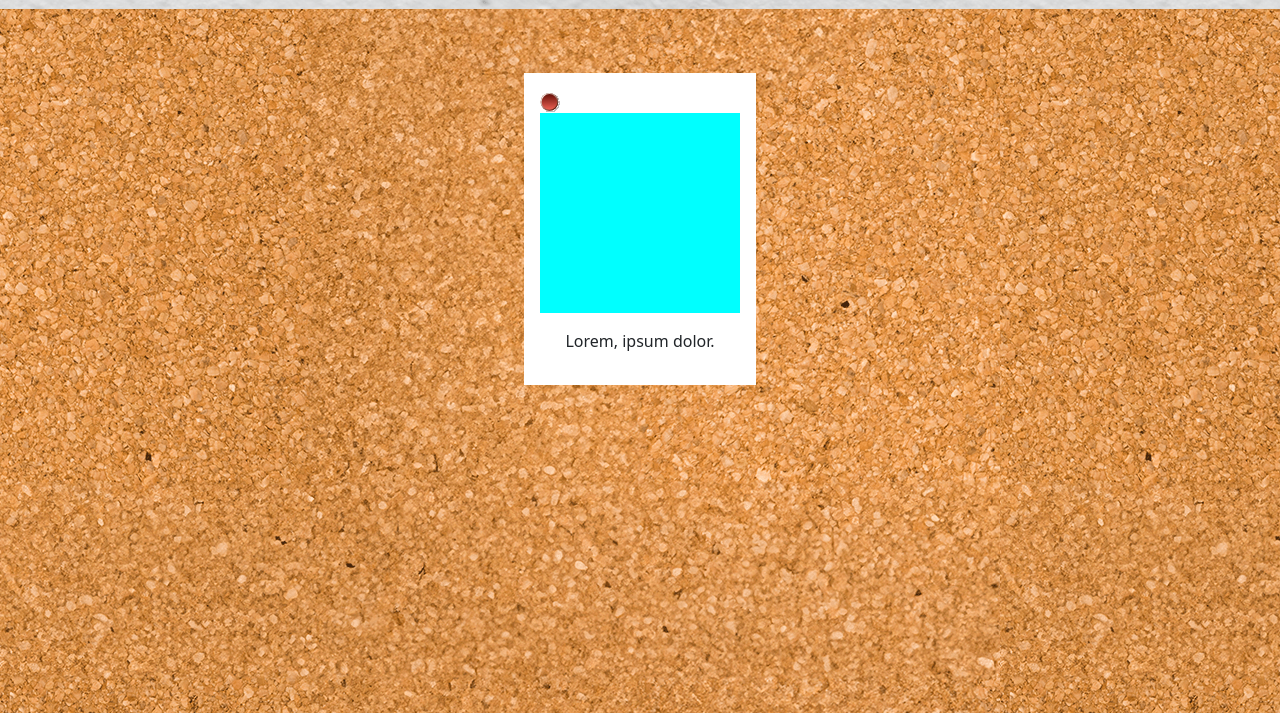
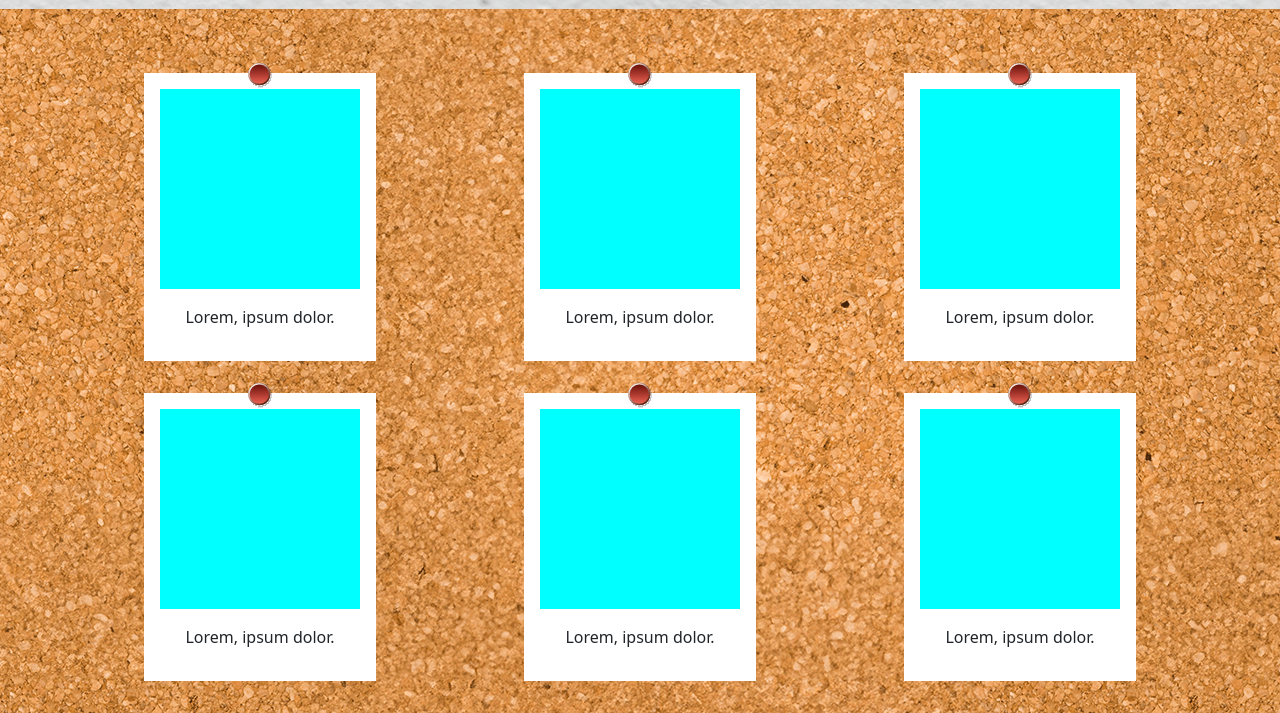
Before and after one commit to emanuele23dev/js-photo-blog, a plain HTML site: page index.html in a window 1280 px wide. Shown: the part 87-800 px from the top of the page. Drawn offline with nearby package versions, Linux system fonts and the light colour scheme.

Commit message:
end 1 milestone

```diff
--- a/index.html
+++ b/index.html
@@ -43,7 +43,47 @@ Sfruttando gli screen e gli asset in allegato riproduciamo la grafica proposta i
 
                 <div class="post col-4">
                     <div class="polaroid">
-                        <img width="20px" class="pin" src="./img/pin.svg" alt="">
+                        <img width="25px" class="pin" src="./img/pin.svg" alt="">
+                        <div class="quadrato"></div>
+                        <p class="text-center mt-3">Lorem, ipsum dolor.</p>
+                    </div>
+                </div>
+
+                   <div class="post col-4">
+                    <div class="polaroid">
+                        <img width="25px" class="pin" src="./img/pin.svg" alt="">
+                        <div class="quadrato"></div>
+                        <p class="text-center mt-3">Lorem, ipsum dolor.</p>
+                    </div>
+                </div>
+
+                   <div class="post col-4">
+                    <div class="polaroid">
+                        <img width="25px" class="pin" src="./img/pin.svg" alt="">
+                        <div class="quadrato"></div>
+                        <p class="text-center mt-3">Lorem, ipsum dolor.</p>
+                    </div>
+                </div>
+
+                   <div class="post col-4">
+                    <div class="polaroid">
+                        <img width="25px" class="pin" src="./img/pin.svg" alt="">
+                        <div class="quadrato"></div>
+                        <p class="text-center mt-3">Lorem, ipsum dolor.</p>
+                    </div>
+                </div>
+
+                   <div class="post col-4">
+                    <div class="polaroid">
+                        <img width="25px" class="pin" src="./img/pin.svg" alt="">
+                        <div class="quadrato"></div>
+                        <p class="text-center mt-3">Lorem, ipsum dolor.</p>
+                    </div>
+                </div>
+
+                   <div class="post col-4">
+                    <div class="polaroid">
+                        <img width="25px" class="pin" src="./img/pin.svg" alt="">
                         <div class="quadrato"></div>
                         <p class="text-center mt-3">Lorem, ipsum dolor.</p>
                     </div>
--- a/style.css
+++ b/style.css
@@ -20,6 +20,7 @@ h1 {
     justify-content: space-around;
 
     .polaroid{
+        position: relative;
         width: calc(100 % 4);
         margin: 1rem;
         padding: 1rem;
@@ -31,5 +32,12 @@ h1 {
             background-color: aqua;
         }
 
+        .pin {
+            position: absolute;
+            display: block;
+            top: -10px;
+            left: 50%;
+            transform: translateX(-50%);
+        }
     }
 }
```
